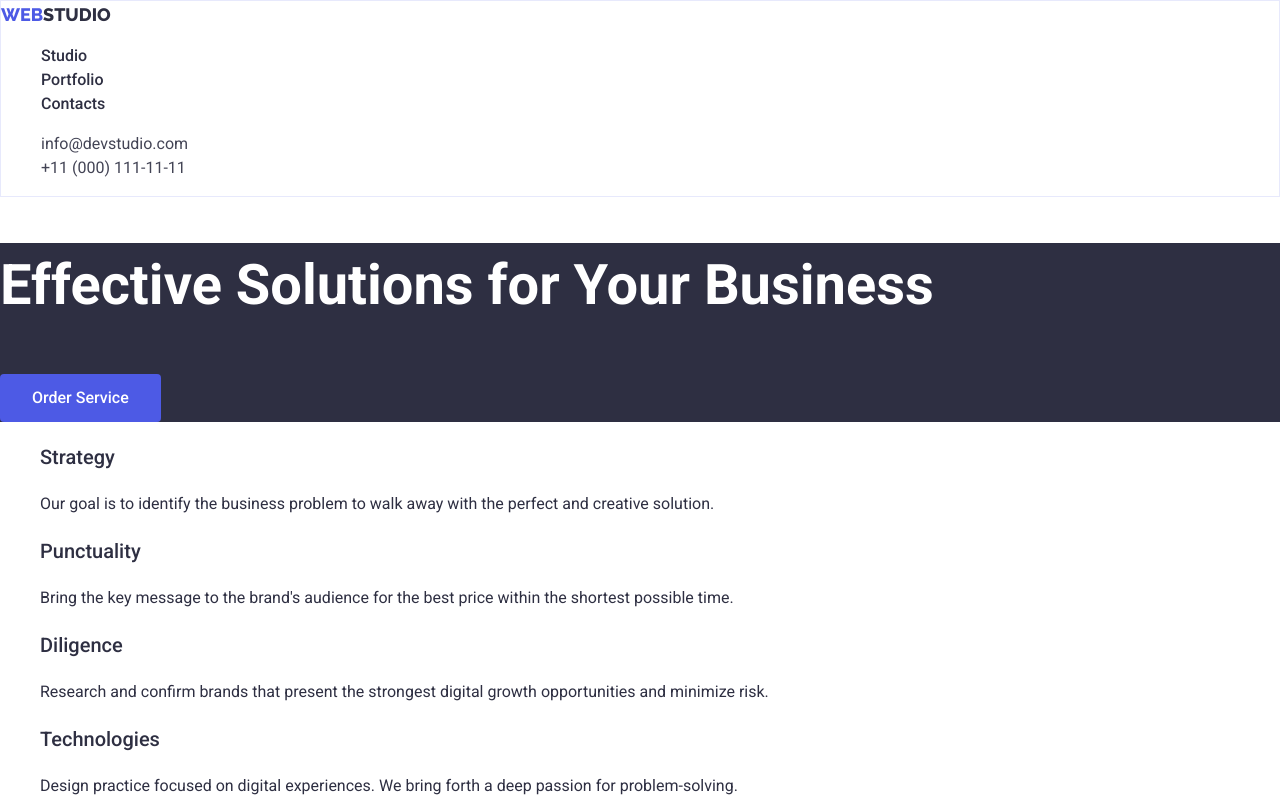
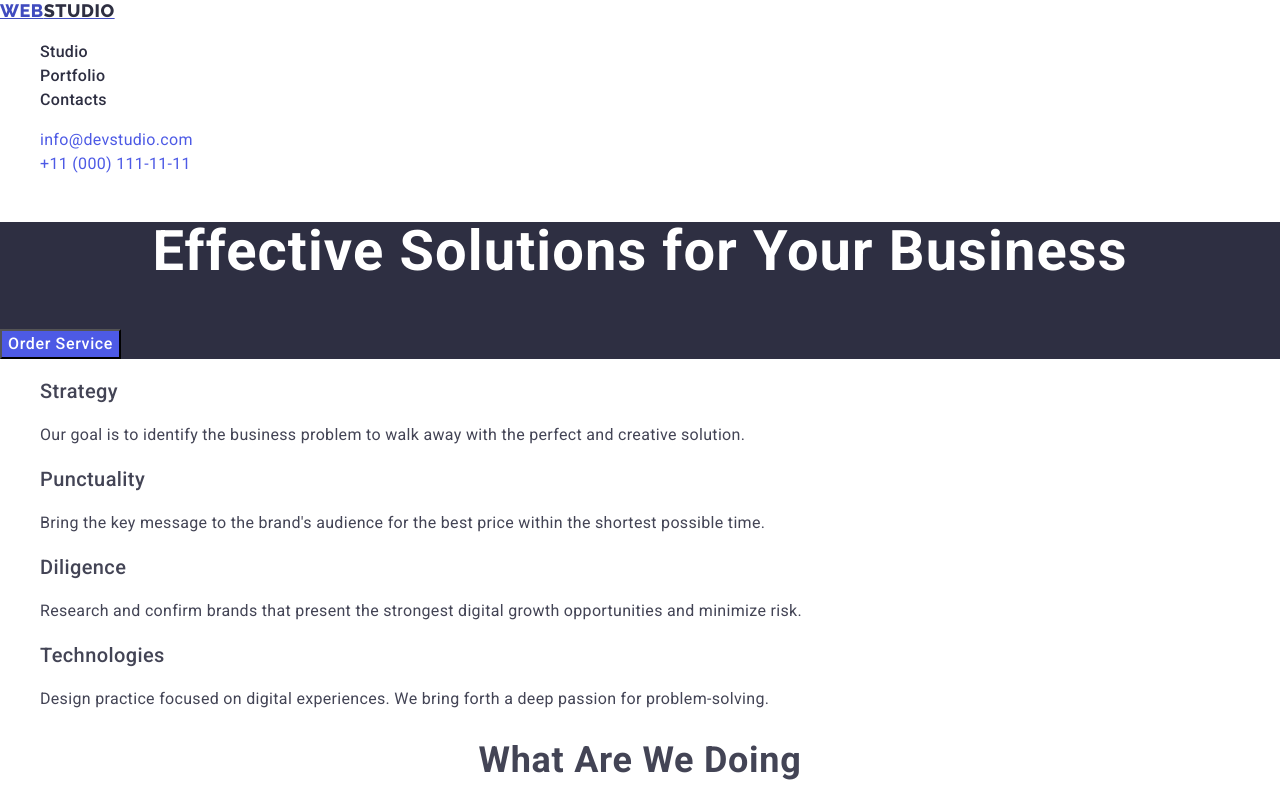
Before and after one commit to TokarevArtemV/goit-markup-hw-02, a plain HTML site: page index.html in a window 1280 px wide. Shown: the top 801 px of the page. Drawn offline with nearby package versions, Linux system fonts and the light colour scheme.

Commit message:
fix index page

```diff
--- a/css/style.css
+++ b/css/style.css
@@ -15,13 +15,11 @@
 body {
   background-color: var(--white-color);
   font-family: "Roboto", sans-serif;
-  color: var(--navyblue-collor);
+  color: #434455;
   line-height: 1.5;
-  letter-spacing: 2%;
+  letter-spacing: 0.02em;
 }
-header {
-  border: 1px solid var(--cornflower-collor);
-}
+
 footer {
   background-color: var(--navyblue-collor);
 }
@@ -37,22 +35,46 @@ address {
 ul {
   list-style-type: none;
 }
-h1 {
+.header-1 {
   font-weight: 700;
   font-size: 56px;
-  letter-spacing: 2%;
+  line-height: 1.07;
+  letter-spacing: 0.02em;
+  text-align: center;
+  color: #ffffff;
 }
-h2 {
+.header-2 {
   font-weight: 700;
   font-size: 36px;
-  letter-spacing: 2%;
+  line-height: 1.11;
+  text-align: center;
+  letter-spacing: 0.02em;
+  text-transform: capitalize;
+  letter-spacing: 0.02em;
 }
-h3 {
+.header-3 {
   font-weight: 500;
   font-size: 20px;
-  letter-spacing: 2%;
+  line-height: 1.2;
+  letter-spacing: 0.02em;
+}
+.basement {
+  background-color: var(--gray-color);
 }
 /* page index */
+.list {
+  list-style: none;
+  font-size: 16px;
+  line-height: 1.5;
+  letter-spacing: 0.02em;
+  color: var(--slate-collor);
+}
+.list-text {
+  font-size: 16px;
+  line-height: 1.5;
+  letter-spacing: 0.02em;
+  color: var(--slate-collor);
+}
 .section-solution {
   background-color: var(--navyblue-collor);
   color: var(--white-color);
@@ -60,62 +82,68 @@ h3 {
 .section-our-team {
   background-color: var(--cloud-collor);
 }
-
+.our-team-list {
+  background-color: #ffffff;
+}
 /* page portfolio */
 .text-small {
   font-size: 12px;
   line-height: 1.167;
-  letter-spacing: 4%;
+  letter-spacing: 0.04em;
 }
 .text-medium {
   font-weight: 500;
   font-size: 16px;
   line-height: 1.5;
-  letter-spacing: 2%;
+  letter-spacing: 0.02em;
 }
 .text-button {
   font-weight: 500;
   font-size: 16px;
   line-height: 1.5;
-  letter-spacing: 4%;
+  letter-spacing: 0.04em;
 }
 .text-link {
   text-decoration: underline;
   font-size: 12px;
   line-height: 1.333;
-  letter-spacing: 4%;
+  letter-spacing: 0.04em;
 }
 
+.link {
+  text-decoration: none;
+  color: var(--iris-collor);
+}
 .logo-text {
   font-family: "Raleway", sans-serif;
   font-size: 18px;
+  font-weight: 800;
+  line-height: 1.17;
+  letter-spacing: 0.03em;
   text-transform: uppercase;
+}
+.span-logo {
   color: var(--navyblue-collor);
 }
-.span-logo {
-  color: var(--iris-collor);
-}
 .filter-button {
-  padding-left: 32px;
-  padding-right: 32px;
-  height: 48px;
   background-color: var(--iris-collor);
   color: var(--white-color);
-  border-radius: 4px;
-  border-width: 0px;
+  cursor: pointer;
 }
 .filter-button:hover,
 .filter-button:focus {
-  padding-left: 32px;
-  padding-right: 32px;
-  height: 48px;
   background-color: var(--ocean-collor);
   color: var(--white-color);
-  border-radius: 4px;
-  border-width: 0px;
 }
-.nav-text:hover,
-.nav-text:focus {
+.nav-text {
+  font-weight: 500;
+  font-size: 16px;
+  line-height: 1.5;
+  letter-spacing: 0.02em;
+  color: var(--navyblue-collor);
+}
+.link:hover,
+.link:focus {
   color: var(--ocean-collor);
   text-decoration: underline;
 }
@@ -124,9 +152,13 @@ h3 {
   color: var(--ocean-collor);
   text-decoration: underline;
 }
-footer .logo-text {
+.footer-text {
+  color: var(--cloud-collor);
+  font-weight: 500;
+  font-size: 16px;
+  line-height: 1.5;
+  letter-spacing: 0.02em;
+}
+.footer-span-logo {
   color: var(--white-color);
 }
-footer p {
-  color: var(--white-color);
-}
--- a/index.html
+++ b/index.html
@@ -23,32 +23,28 @@
   <body>
     <header id="header">
       <nav class="menu-nav">
-        <a href="./index.html" class="logo-text">
-          <span class="span-logo">Web</span>Studio</a
+        <a href="./index.html" class="link logo-text">
+          Web<span class="span-logo">Studio</span></a
         >
-        <ul class="menu-nav-list">
+        <ul class="list">
           <li>
-            <a href="./index.html" class="nav-text text-medium">Studio</a>
+            <a href="./index.html" class="nav-text link">Studio</a>
           </li>
           <li>
-            <a href="./portfolio.html" class="nav-text text-medium"
-              >Portfolio</a
-            >
+            <a href="./portfolio.html" class="nav-text link">Portfolio</a>
           </li>
-          <li><a href="#header" class="nav-text text-medium">Contacts</a></li>
+          <li><a href="" class="nav-text link">Contacts</a></li>
         </ul>
       </nav>
       <address>
-        <ul>
+        <ul class="list">
           <li>
-            <a href="mailto:info@devstudio.com" class="address-text"
+            <a class="link" href="mailto:info@devstudio.com"
               >info@devstudio.com</a
             >
           </li>
           <li>
-            <a href="tel:+110001111111" class="address-text"
-              >+11 (000) 111-11-11</a
-            >
+            <a class="link" href="tel:+110001111111">+11 (000) 111-11-11</a>
           </li>
         </ul>
       </address>
@@ -56,7 +52,7 @@
 
     <main>
       <section class="section-solution">
-        <h1>Effective Solutions for Your Business</h1>
+        <h1 class="header-1">Effective Solutions for Your Business</h1>
         <button class="filter-button text-button" type="button">
           Order Service
         </button>
@@ -64,31 +60,31 @@
 
       <section>
         <h2 hidden>Section2</h2>
-        <ul>
+        <ul class="list">
           <li>
-            <h3>Strategy</h3>
-            <p>
+            <h3 class="header-3">Strategy</h3>
+            <p class="list-text">
               Our goal is to identify the business problem to walk away with the
               perfect and creative solution.
             </p>
           </li>
           <li>
-            <h3>Punctuality</h3>
-            <p>
+            <h3 class="header-3">Punctuality</h3>
+            <p class="list-text">
               Bring the key message to the brand's audience for the best price
               within the shortest possible time.
             </p>
           </li>
           <li>
-            <h3>Diligence</h3>
-            <p>
+            <h3 class="header-3">Diligence</h3>
+            <p class="list-text">
               Research and confirm brands that present the strongest digital
               growth opportunities and minimize risk.
             </p>
           </li>
           <li>
-            <h3>Technologies</h3>
-            <p>
+            <h3 class="header-3">Technologies</h3>
+            <p class="list-text">
               Design practice focused on digital experiences. We bring forth a
               deep passion for problem-solving.
             </p>
@@ -96,8 +92,8 @@
         </ul>
       </section>
       <section>
-        <h2>What are we doing</h2>
-        <ul>
+        <h2 class="header-2">What are we doing</h2>
+        <ul class="list">
           <li>
             <img src="./images/img1.jpg" alt="desktop" width="360" />
           </li>
@@ -111,37 +107,37 @@
       </section>
 
       <section class="section-our-team">
-        <h2>Our Team</h2>
-        <ul>
-          <li>
+        <h2 class="header-2">Our Team</h2>
+        <ul class="list">
+          <li class="our-team-list">
             <img src="./images/img-foto1.jpg" alt="mark" width="264" />
-            <h3>Mark Guerrero</h3>
-            <p>Product Designer</p>
+            <h3 class="header-3">Mark Guerrero</h3>
+            <p class="list-text">Product Designer</p>
           </li>
-          <li>
+          <li class="our-team-list">
             <img src="./images/img-foto2.jpg" alt="tom" width="264" />
-            <h3>Tom Ford</h3>
-            <p>Frontend Developer</p>
+            <h3 class="header-3">Tom Ford</h3>
+            <p class="list-text">Frontend Developer</p>
           </li>
-          <li>
+          <li class="our-team-list">
             <img src="./images/img-foto3.jpg" alt="camila" width="264" />
-            <h3>Camila Garcia</h3>
-            <p>Marketing</p>
+            <h3 class="header-3">Camila Garcia</h3>
+            <p class="list-text">Marketing</p>
           </li>
-          <li>
+          <li class="our-team-list">
             <img src="./images/img-foto4.jpg" alt="daniel" width="264" />
-            <h3>Daniel Wilson</h3>
-            <p>UI Designer</p>
+            <h3 class="header-3">Daniel Wilson</h3>
+            <p class="list-text">UI Designer</p>
           </li>
         </ul>
       </section>
     </main>
 
-    <footer id="footer">
-      <a href="./index.html" class="logo-text">
-        <span class="span-logo">Web</span>Studio</a
-      >
-      <p>
+    <footer id="footer" class="basement">
+      <a href="./index.html" class="link logo-text">
+          Web<span class="footer-span-logo">Studio</span></a
+        >
+      <p class="footer-text">
         Increase the flow of customers and sales for your business with digital
         marketing & growth solutions.
       </p>
```
Also changed, not shown: portfolio.html (+6 -9 lines).
